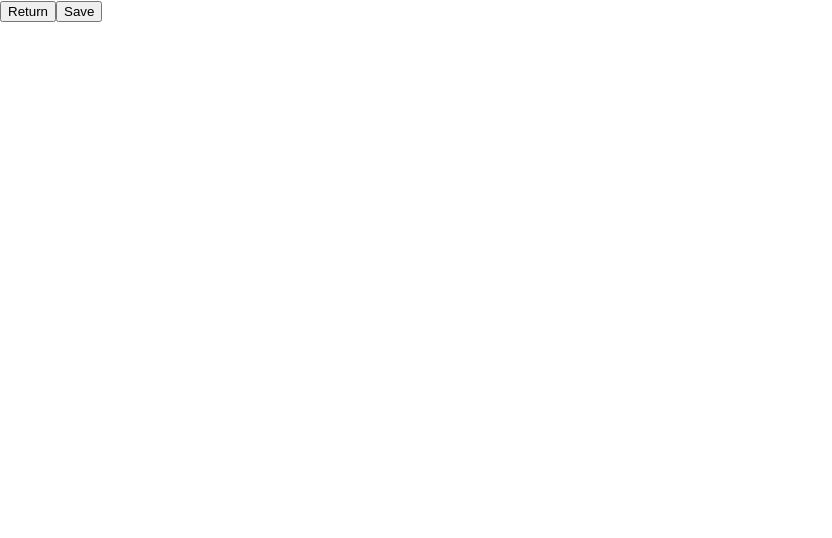
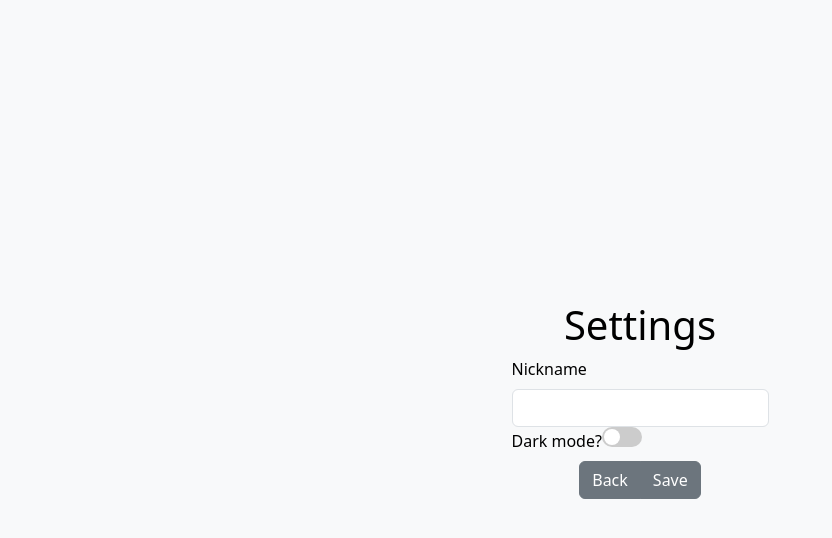
Before and after one commit to vguo2037/sample, a React (Create React App) app: page /settings in a window 1280 px wide. Shown: the top 538 px of the page, without its empty margins (0-832 px from the left). Built offline with nearby package versions, Linux system fonts and the light colour scheme.

Commit message:
complete settings page

```diff
--- a/src/App.scss
+++ /dev/null
@@ -1,11 +0,0 @@
-.app {
-  height: 100vh;
-  width: 100vw;
-
-  &.bg-light {
-    background: #FFFFFF;
-  }
-  &.bg-dark {
-    background: #000000;
-  }
-}
--- a/src/App.tsx
+++ b/src/App.tsx
@@ -1,5 +1,5 @@
 import React from 'react';
-import './App.scss';
+import './styles/App.scss';
 import { BrowserRouter, Routes, Route } from 'react-router-dom';
 import { SettingsContext, useSettingsValues, GameContext, useGameValues } from "./utils";
 import { GamePage, LandingPage, SettingsPage } from './pages';
--- /dev/null
+++ b/src/components/Toggle.tsx
@@ -0,0 +1,16 @@
+import React, { ChangeEventHandler } from 'react';
+import "../styles/toggle.scss";
+import { Form } from 'react-bootstrap';
+
+interface ToggleProps {
+  value?: boolean,
+  onChange: ChangeEventHandler<HTMLInputElement>
+};
+
+const Toggle: React.FC<ToggleProps> = ({ value, onChange }) => {
+  return (<label className="slider">
+    <Form.Control type="checkbox" className="toggleInput" checked={value} onChange={onChange} />
+  </label>);
+};
+
+export default Toggle;
--- a/src/components/index.ts
+++ b/src/components/index.ts
@@ -1 +1,2 @@
 export { default as StyleWrapper } from "./StyleWrapper";
+export { default as Toggle } from "./Toggle";
--- a/src/pages/GamePage.tsx
+++ b/src/pages/GamePage.tsx
@@ -1,16 +1,18 @@
 import React, { useState, useContext } from "react";
 import { useNavigate } from "react-router-dom";
-import { SettingsContext } from "../utils";
-import { Button } from "react-bootstrap";
+import { GameContext } from "../utils";
+import { Button, ButtonGroup } from "react-bootstrap";
 
 // page to display account information and initiate payment
 const GamePage = () => {
   const navigate = useNavigate();
-  const settingsContext = useContext(SettingsContext);
+  const gameContext = useContext(GameContext);
 
   return (<>
-    <Button onClick={() => navigate(-1)}>Return</Button>
-    <Button onClick={() => navigate(-1)}>Save</Button>
+    <ButtonGroup>
+      <Button variant="secondary" onClick={() => navigate(-1)}>Back</Button>
+      <Button variant="secondary" onClick={() => navigate(-1)}>Save</Button>
+    </ButtonGroup>
   </>);
 };
 
--- a/src/pages/LandingPage.tsx
+++ b/src/pages/LandingPage.tsx
@@ -1,7 +1,7 @@
 import React, { useState, useContext } from "react";
 import { useNavigate } from "react-router-dom";
 import { SettingsContext } from "../utils";
-import { Button } from "react-bootstrap";
+import { Button, ButtonGroup } from "react-bootstrap";
 
 // page to display account information and initiate payment
 const LandingPage = () => {
@@ -9,8 +9,11 @@ const LandingPage = () => {
   const settingsContext = useContext(SettingsContext);
 
   return (<>
-    <Button onClick={() => navigate("settings")}>Settings</Button>
-    <Button onClick={() => navigate("game")}>Play</Button>
+    <p className="title">Welcome!</p>
+    <ButtonGroup>
+      <Button variant="secondary" onClick={() => navigate("/settings")}>Settings</Button>
+      <Button variant="secondary" onClick={() => navigate("/game")}>Play</Button>
+    </ButtonGroup>
   </>);
 };
 
--- a/src/pages/SettingsPage.tsx
+++ b/src/pages/SettingsPage.tsx
@@ -1,16 +1,50 @@
-import React, { useState, useContext } from "react";
+import React, { useContext, ChangeEventHandler, useEffect, useRef } from "react";
 import { useNavigate } from "react-router-dom";
 import { SettingsContext } from "../utils";
-import { Button } from "react-bootstrap";
+import { Button, ButtonGroup, Form } from "react-bootstrap";
+import { Toggle } from "../components";
+import { Settings } from "../utils/contexts/settings";
 
-// page to display account information and initiate payment
 const SettingsPage = () => {
   const navigate = useNavigate();
   const settingsContext = useContext(SettingsContext);
 
+  const origSettings = useRef<Settings>();
+  useEffect(() => { origSettings.current = settingsContext; }, []); // eslint-disable-line react-hooks/exhaustive-deps
+
+  const handleSave = () => {
+    navigate(-1);
+  };
+  const handleCancel = () => {
+    settingsContext?.setNickname(origSettings.current?.nickname);
+    settingsContext?.setDarkMode(origSettings.current?.darkMode);
+    navigate(-1);
+  };
+
+  const changeNickname: ChangeEventHandler<HTMLInputElement> = (e) => {
+    e.preventDefault();
+    if (settingsContext) settingsContext.setNickname(e.target.value);
+  };
+  const changeDarkMode: ChangeEventHandler<HTMLInputElement> = (e) => {
+    if (settingsContext) settingsContext.setDarkMode(e.target.checked);
+  };
+
   return (<>
-    <Button onClick={() => navigate(-1)}>Return</Button>
-    <Button onClick={() => navigate(-1)}>Save</Button>
+    <h1>Settings</h1>
+    <Form onSubmit={handleSave}>
+      <Form.Group controlId="nickname">
+        <Form.Label>Nickname</Form.Label>
+        <Form.Control type="text" value={settingsContext?.nickname} onChange={changeNickname} />
+      </Form.Group>
+      <Form.Group controlId="darkMode">
+        <Form.Label>Dark mode?</Form.Label>
+        <Toggle value={settingsContext?.darkMode} onChange={changeDarkMode} />
+      </Form.Group>
+    </Form>
+    <ButtonGroup>
+      <Button variant="secondary" onClick={handleCancel}>Back</Button>
+      <Button variant="secondary" onClick={handleSave}>Save</Button>
+    </ButtonGroup>
   </>);
 };
 
--- /dev/null
+++ b/src/styles/App.scss
@@ -0,0 +1,24 @@
+@import '~bootstrap/scss/bootstrap';
+
+.app {
+  height: 100vh;
+  width: 100vw;
+
+  display: flex;
+  flex-direction: column;
+  align-items: center;
+  justify-content: center;
+
+  &.bg-light {
+    background: #FFF;
+    color: #000
+  }
+  &.bg-dark {
+    background: #000;
+    color: #FFF
+  }
+}
+
+.title {
+  font-size: 7.5vw;
+}
--- /dev/null
+++ b/src/styles/toggle.scss
@@ -0,0 +1,39 @@
+.slider {
+  position: relative;
+  cursor: pointer;
+  width: 2.5rem;
+  height: 1.25rem;
+  background-color: #ccc;
+  -webkit-transition: .4s;
+  transition: .4s;
+  border-radius: 34px;
+
+  &:before {
+    position: absolute;
+    content: "";
+    height: 1rem;
+    width: 1rem;
+    left: 0.1rem;
+    top: 50%;
+    -webkit-transform: translateY(-50%);
+    -moz-transform: translateY(-50%);
+    -ms-transform: translateY(-50%);
+    transform: translateY(-50%);
+    background-color: white;
+    -webkit-transition: .4s;
+    transition: .4s;
+    border-radius: 50%;
+  };
+
+  .toggleInput {
+    opacity: 0;
+  };
+
+  &:has(.toggleInput:checked) {
+    background-color: var(--bs-success);
+
+    &:before {
+      left: calc(100% - 1.1rem);
+    };
+  };
+};
--- a/src/utils/contexts/settings.ts
+++ b/src/utils/contexts/settings.ts
@@ -1,13 +1,13 @@
 import { createContext, useState } from "react";
 
-type Settings = {
+export type Settings = {
   darkMode: boolean,
   setDarkMode: Function,
   nickname: string,
   setNickname: Function
 };
 
-export const SettingsContext = createContext<Settings | null>(null);
+export const SettingsContext = createContext<Settings | undefined>(undefined);
 export const useSettingsValues = () => {
   const [darkMode, setDarkMode] = useState<boolean>(false);
   const [nickname, setNickname] = useState<string>("");
```
Also changed, not shown: src/components/StyleWrapper.tsx (+6 -2 lines).
